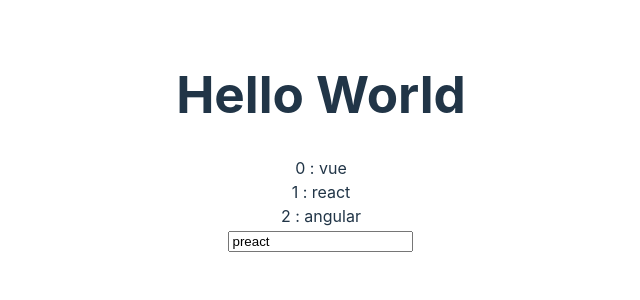
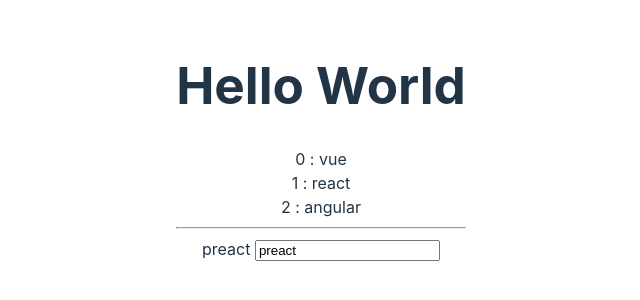
Before and after one commit to nikolozi2001/tags-input, a Vue app: page / in a window 1280 px wide. Shown: the part 258-558 px from the top of the page, without its empty margins (319-959 px from the left). Built offline with nearby package versions, Linux system fonts and the light colour scheme.

Commit message:
Two way bindings with v-model

```diff
--- a/src/components/TagsInput.vue
+++ b/src/components/TagsInput.vue
@@ -1,7 +1,8 @@
 <template>
     <div v-for="(tag, index) in tags">{{ index + ' : ' + tag }}</div>
-    <input type="text" :value="newTag" @keydown.enter="tags.push($event.target.value)"
-        @keydown.tab.prevent="tags.push($event.target.value)" />
+    <hr>
+    {{ newTag }}
+    <input type="text" v-model="newTag" @keydown.enter="tags.push(newTag)" @keydown.tab.prevent="tags.push(newTag)" />
     <!-- <button @click="tags.push(newTag)">OK</button> -->
 </template>
 
```
